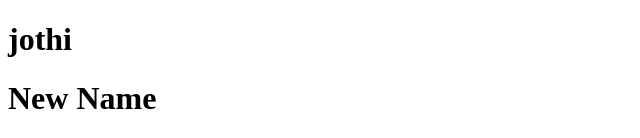
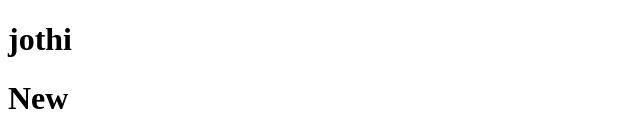
Before and after one commit to jothipriyasrinivasan/project, a plain HTML site: page index.html in a window 1280 px wide. Shown: the top 138 px of the page, without its empty margins (0-640 px from the left). Drawn offline with Linux system fonts and the light colour scheme.

Commit message:
added new

```diff
--- a/index.html
+++ b/index.html
@@ -7,7 +7,7 @@
 </head>
 <body>
  <h1>jothi</h1>
- <h1>New Name</h1>
+ <h1>New </h1>
  <img width="200px" src="profile.jpg" alt="">
  <p>my profile text</p>
 </body>
```
